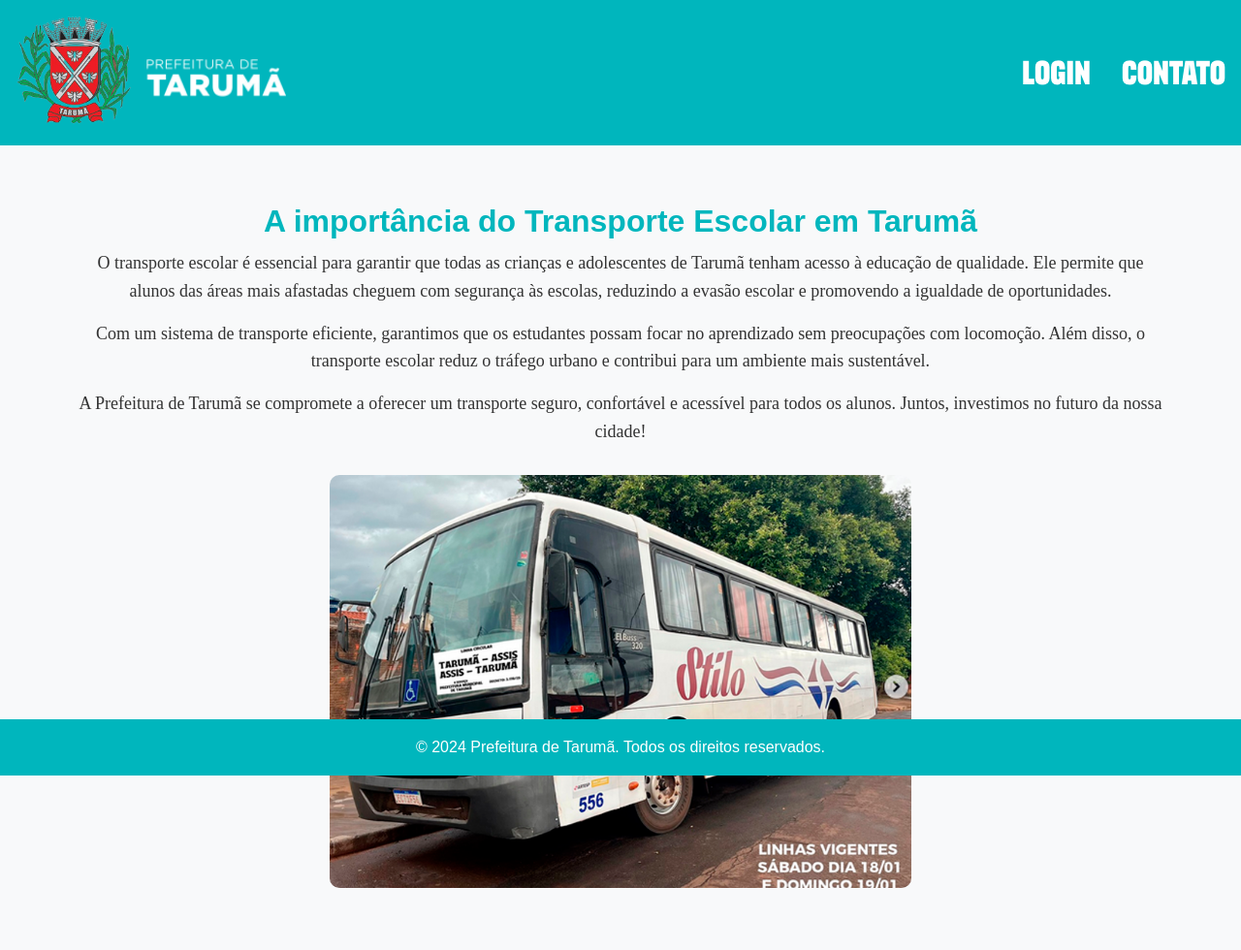
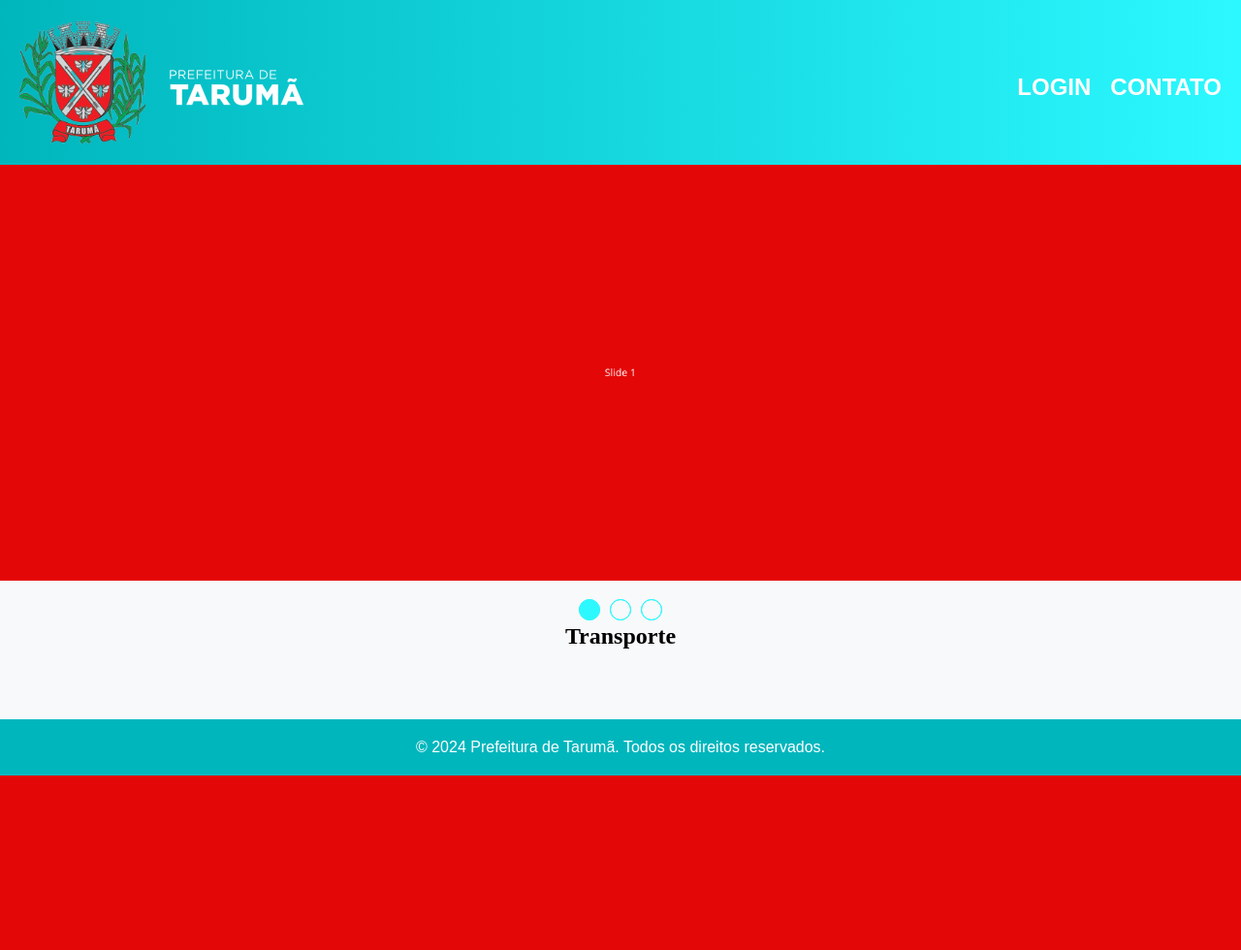
Before and after one commit to GabrielG71/Prefeito-Taruma, a PHP site: page / in a window 1280 px wide. Shown: the whole page at 97% size. After the commit the page ends 800 px from the top, so only its background shows below. Run offline with PHP 8.4, Linux system fonts and the light colour scheme.

Commit message:
Criação do slider e correção do menu hamburguer

```diff
--- a/app_index.js
+++ b/app_index.js
@@ -1,7 +1,27 @@
-const hamburguer = document.querySelector(".hamburguer");
-const nav = document.querySelector(".nav");
+const hamburguer = document.querySelector('.hamburguer');
+const nav = document.querySelector('.container-box');
 const navLinks = document.querySelectorAll('.nav-list li a');
 
 hamburguer.addEventListener("click", () => {
   nav.classList.toggle("active");
 });
+
+
+var radio = document.querySelector('.manual-btn')
+
+var cont = 1
+
+document.getElementById('radio1').checked = true
+
+setInterval(() => {
+  proximaImg()
+}, 5000)
+
+function proximaImg(){
+    cont++
+    if (cont > 3) {
+      cont = 1
+    }
+
+    document.getElementById('radio'+cont).checked = true
+}
--- a/index.html
+++ b/index.html
@@ -8,11 +8,11 @@
     <script defer src="app_index.js"></script>
 </head>
 <body>
-    <header class="header">
-        <nav class="nav">
-            <div class="prefeitura">
-                <a href="#" id="logo_prefeitura"><li><img src="Imagens/logo-tarumã.png" alt=""></li></a>
-                <a href="#" id="marca_prefeitura"><li><img src="Imagens/marca_prefeitura.png" alt=""></li></a>
+    <header class="container1">
+        <nav class="container-box">
+            <div class="prefeitura-img">
+                <div class="image-container"><a href="#" id="logo_prefeitura"><img src="Imagens/logo-tarumã.png" alt=""></a></div>
+                <div class="marca-container"><a href="#" id="marca_prefeitura"><img src="Imagens/marca_prefeitura.png" alt=""></a></div>
             </div>
             <button class="hamburguer"></button>
             <ul class="nav-list">
@@ -22,12 +22,39 @@
         </nav>
     </header>
     <main class="main-content">
-        <section class="transporte-escolar">
-            <h1>A importância do Transporte Escolar em Tarumã</h1>
-            <p>O transporte escolar é essencial para garantir que todas as crianças e adolescentes de Tarumã tenham acesso à educação de qualidade. Ele permite que alunos das áreas mais afastadas cheguem com segurança às escolas, reduzindo a evasão escolar e promovendo a igualdade de oportunidades.</p>
-            <p>Com um sistema de transporte eficiente, garantimos que os estudantes possam focar no aprendizado sem preocupações com locomoção. Além disso, o transporte escolar reduz o tráfego urbano e contribui para um ambiente mais sustentável.</p>
-            <p>A Prefeitura de Tarumã se compromete a oferecer um transporte seguro, confortável e acessível para todos os alunos. Juntos, investimos no futuro da nossa cidade!</p>
-            <img src="Imagens/onibus-escolar.jpg" alt="Ônibus escolar" class="onibus-img">
+        <section class="slider">
+            <div class="slider-content">
+                <input type="radio" name="btn-radio" id="radio1">
+                <input type="radio" name="btn-radio" id="radio2">
+                <input type="radio" name="btn-radio" id="radio3">
+
+                <div class="slide-box primeiro">
+                    <img class="img-desktop" src="Imagens/Slide 1.png" alt="slide 1">
+                    <img class="img-mobile" src="Imagens/Slide-mob 1.png" alt="slide-1">
+                </div>
+                <div class="slide-box">
+                    <img class="img-desktop" src="Imagens/Slide 2.png" alt="slide 1">
+                    <img class="img-mobile" src="Imagens/Slide-mob 2.png" alt="slide-1">
+                </div>
+                <div class="slide-box">
+                    <img class="img-desktop" src="Imagens/Slide 3.png" alt="slide 1">
+                    <img class="img-mobile" src="Imagens/Slide-mob 3.png" alt="slide-1">
+                </div>
+
+                <div class="nav-auto">
+                    <div class="auto-btn1"></div>
+                    <div class="auto-btn2"></div>
+                    <div class="auto-btn3"></div>
+                </div>
+                <div class="nav-manual">
+                    <label for="radio1" class="manualbtn"></label>
+                    <label for="radio2" class="manualbtn"></label>
+                    <label for="radio3" class="manualbtn"></label>
+                </div>
+            </div>
+        </section>
+        <section class="text">
+            <h1>Transporte</h1>
         </section>
     </main>
     <footer class="footer">
--- a/style.css
+++ b/style.css
@@ -20,72 +20,178 @@ a {
     outline: none;
 }
 
-header {
-    background-color: #00b6bd;
-    padding-inline: 16px;
+.container1{
+
+    background-image: linear-gradient(to right,#00b6bd, #2cf8ff );
+    width: 100vw;
+}
+.container-box{
+    display: flex;
+    flex-direction: row;
+    justify-content: space-between;
+    width: 100vw;
+}
+.prefeitura-img{
+    display: flex;
+    justify-content: flex-start;
+
+}
+.image-container {
+    width: 150px;
     height: 150px;
+    overflow: hidden;
+    margin: 10px;
+    padding: 10px;
+}
+
+.image-container img {
+    width: 100%;
+    height: 100%;
+    object-fit: cover;
+}
+.marca-container{
+    display: flex;
+    justify-content: center;
+    align-items: center;
+    filter: invert(1) brightness(2);
+}
+.nav-list{
     display: flex;
     align-items: center;
+    flex-direction: row;
 }
-
-.nav {
-    max-width: 1800px;
-    width: 100%;
-    margin-inline: auto;
-    display: flex;
-    align-items: center;
-    justify-content: space-between;
-}
-
-.prefeitura {
-    display: flex;
-    align-items: center;
-    gap: 10px;
-}
-
-#logo_prefeitura img {
-    width: 120px;
-    height: auto;
-}
-
-#marca_prefeitura img {
-    width: 150px;
-    height: auto;
-    filter: invert(1) brightness(2);
-}
-
-.nav-list {
-    display: flex;
-    gap: 32px;
-    list-style: none;
+.nav-list li{
+    margin-top: 10px;
+    margin-right: 20px;
 }
 
 .nav-list a {
-    font-size: 35px;
-    color: white;
-    padding-block: 16px;
+    position: relative;
+    display: inline-block;
+    padding: 5px 0;
+    color: #ffffff;
+    text-decoration: none;
+    font-size: 24px;
+    font-family: Arial, Helvetica, sans-serif;
+    font-weight: bolder;
 }
 
-.nav-list a:hover{
-    color: aquamarine;
+
+.nav-list a::after {
+    content: "";
+    position: absolute;
+    left: 50%;
+    bottom: -3px;
+    width: 0;
+    height: 2px;
+    background-color: yellow;
+    transition: width 0.3s ease-in-out, left 0.3s ease-in-out;
+}
+
+
+.nav-list a:hover::after {
+    width: 100%;
+    left: 0;
+}
+
+section.slider{
+    margin: 0 auto;
+    width: 100%;
+    height: auto;
+    padding: 0 !important;
+    overflow: hidden;
+}
+.slider-content{
+    width: 400%;
+    height: auto;
+    display: flex;
+}
+.slider-content input, .img-mobile{
+    display: none;
+}
+.slide-box{
+    width: 25%;
+    height: auto;
+    position: relative;
+    text-align: center;
+
     transition: 1s;
 }
+.slide-box img{
+    width: 100%;
+}
+
+.nav-manual, .nav-auto{
+    position: absolute;
+    width: 100%;
+    margin-top: 35%;
+    display: flex;
+    justify-content: center;
+}
+.nav-manual .manualbtn, .nav-auto div{
+    border: 1px solid #2cf8ff;
+    padding: 10px;
+    border-radius: 50%;
+    cursor: pointer;
+}
+.nav-manual .manualbtn:not(:last-child), .nav-auto div:not(:last-child){
+    margin-right: 10px;
+}
+.nav-manual .manualbtn:hover{
+    background-color: #2cf8ff;
+    transition: 0.5s;
+}
+
+#radio1:checked ~ .nav-auto .auto-btn1{
+    background-color: #2cf8ff;
+    transition: 0.5s;
+}
+#radio2:checked ~ .nav-auto .auto-btn2{
+    background-color: #2cf8ff;
+    transition: 0.5s;
+
+}
+#radio3:checked ~ .nav-auto .auto-btn3{
+    background-color: #2cf8ff;
+    transition: 0.5s;
+}
+
+#radio1:checked ~ .primeiro{
+    margin-left: 0%;
+}
+#radio2:checked ~ .primeiro{
+    margin-left: -25%;
+}
+#radio3:checked ~ .primeiro{
+    margin-left: -50%;
+}
+.text {
+    padding-top: 40px;
+    text-align: center;
+}
+
 
 .hamburguer {
+    display: flex;
     display: none;
+    justify-content: center;
+    align-items: center;
+
+
     border: none;
     background: none;
     border-top: 3px solid white;
     cursor: pointer;
+
 }
 
 .hamburguer::before,
 .hamburguer::after {
-    content: "";
+    content: " ";
     display: block;
     width: 30px;
     height: 3px;
-    background: white;
+    background: #fff;
     margin-top: 5px;
     position: relative;
     transition: 0.3s;
@@ -186,40 +279,6 @@ body {
     background-color: #f8f9fa;
 }
 
-.main-content {
-    flex-grow: 1;
-    max-width: 1200px;
-    margin: 20px auto;
-    padding: 20px;
-    text-align: center;
-}
-
-.transporte-escolar {
-    padding: 20px;
-    border-radius: 10px;
-}
-
-.transporte-escolar h1 {
-    font-family: Arial, Helvetica, sans-serif;
-    color: #00b6bd;
-    font-size: 32px;
-    margin-bottom: 10px;
-}
-
-.transporte-escolar p {
-    font-size: 18px;
-    color: #333;
-    line-height: 1.6;
-    margin-bottom: 15px;
-}
-
-.onibus-img {
-    width: 100%;
-    max-width: 600px;
-    height: auto;
-    border-radius: 10px;
-    margin-top: 15px;
-}
 
 .footer {
     background-color: #00b6bd;
```
Also changed, not shown: other parts of style.css (+23 -36 lines), Imagens/Slide 1.png (added), Imagens/Slide 2.png (added), Imagens/Slide 3.png (added), Imagens/Slide-mob 1.png (added), Imagens/Slide-mob 2.png (added), Imagens/Slide-mob 3.png (added).
